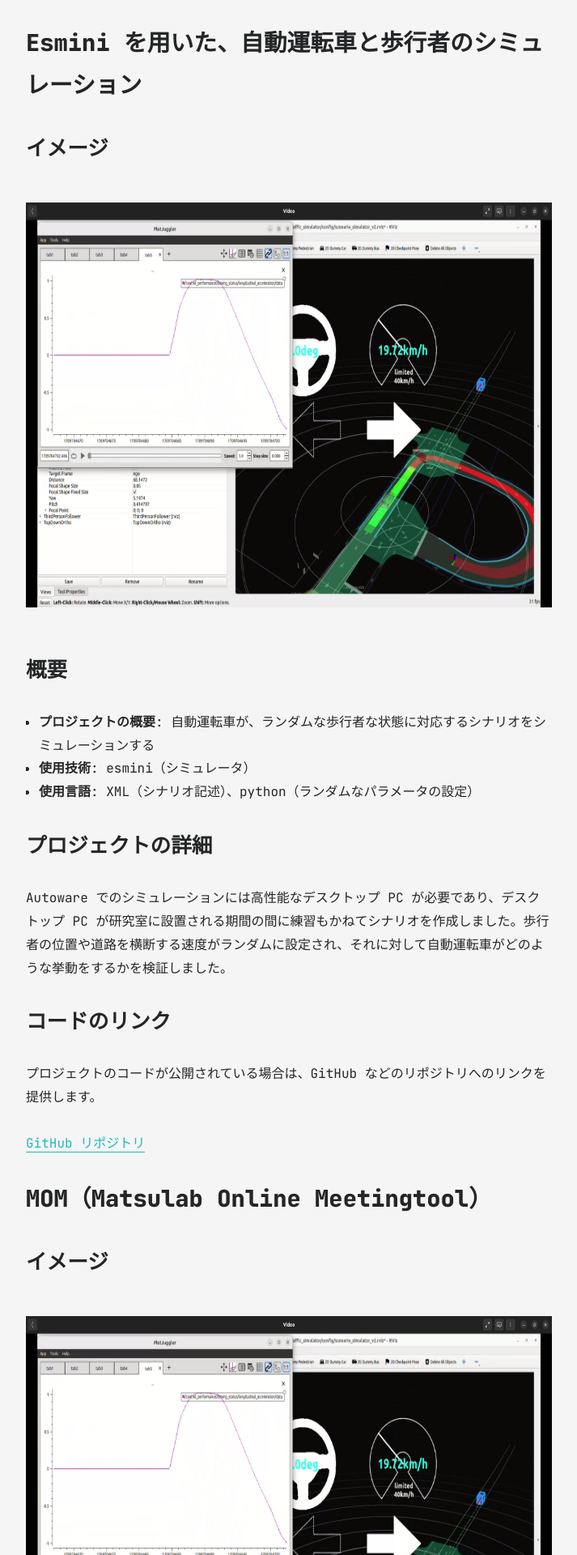
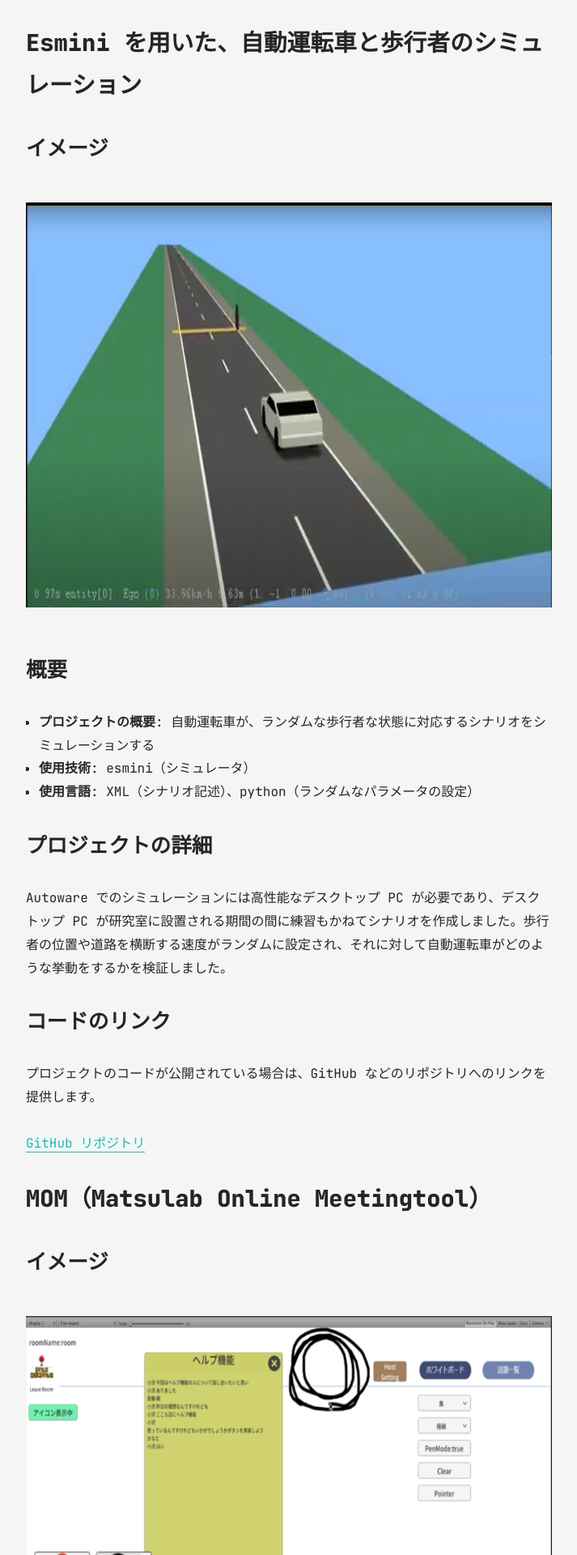
Before and after one commit to kodama3008/kodama3008.github.io, a Jekyll site: the page built from all_collections/_posts/2024-03-05-portfolio-markdown.md, in a window 1280 px wide. Shown: the part 2090-4010 px from the top of the page at 81% size, without its empty margins (283-996 px from the left). Built offline with Jekyll 4.4.1, drawn with Linux system fonts in a browser that asks for light colours.

Commit message:
画像差し替え

```diff
--- a/all_collections/_posts/2024-03-05-portfolio-markdown.md
+++ b/all_collections/_posts/2024-03-05-portfolio-markdown.md
@@ -27,7 +27,7 @@
 
 ### イメージ
 
-<img src="https://raw.githubusercontent.com/kodama3008/kodama3008.github.io/cite/screenshots/TurnRight.png" title="Esmini　シミュレーション" width="800" height="500" >
+<img src="https://raw.githubusercontent.com/kodama3008/kodama3008.github.io/cite/screenshots/esmini.png" title="Esmini　シミュレーション" width="800" height="500" >
 
 ### 概要
 
@@ -49,7 +49,7 @@ Autoware でのシミュレーションには高性能なデスクトップ PC
 
 ### イメージ
 
-<img src="https://raw.githubusercontent.com/kodama3008/kodama3008.github.io/cite/screenshots/TurnRight.png" title="Esmini　シミュレーション" width="800" height="500" >
+<img src="https://raw.githubusercontent.com/kodama3008/kodama3008.github.io/cite/screenshots/MOM1.png" title="MOM1" width="800" height="500" >
 
 ### 概要
 
```
Also changed, not shown: screenshots/MOM1.png.
